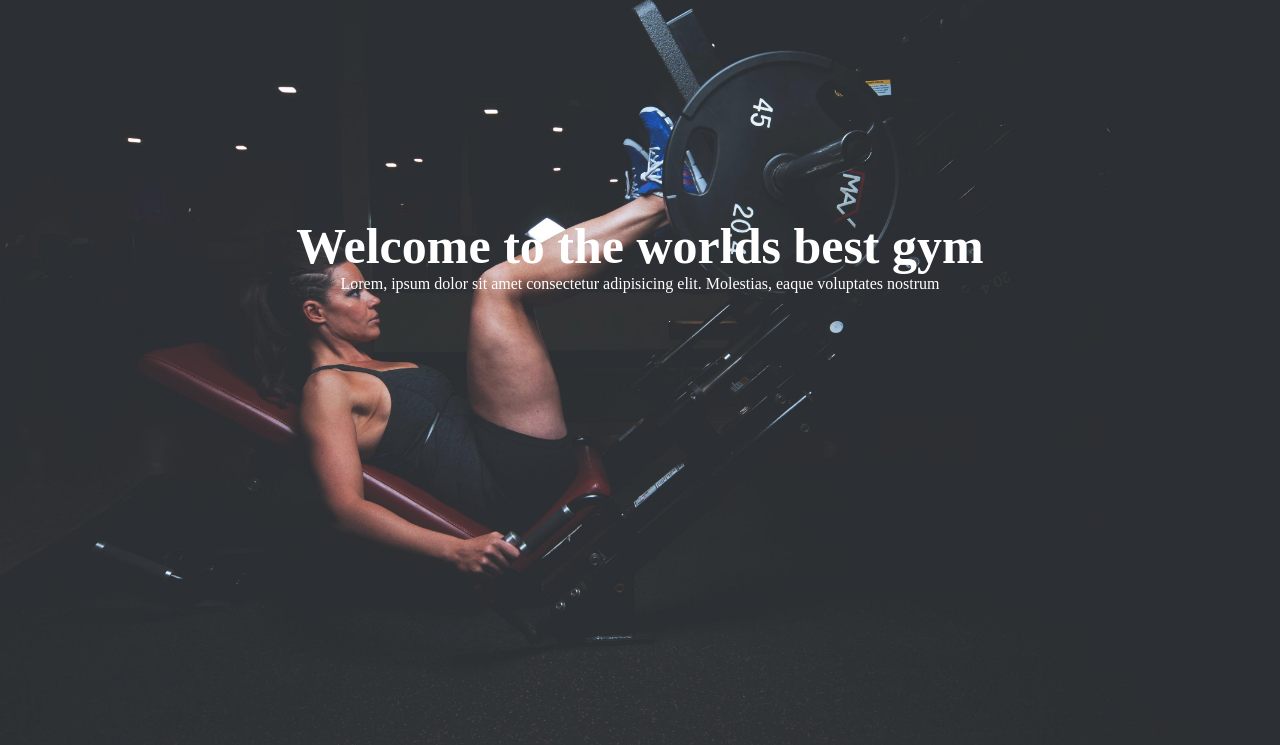
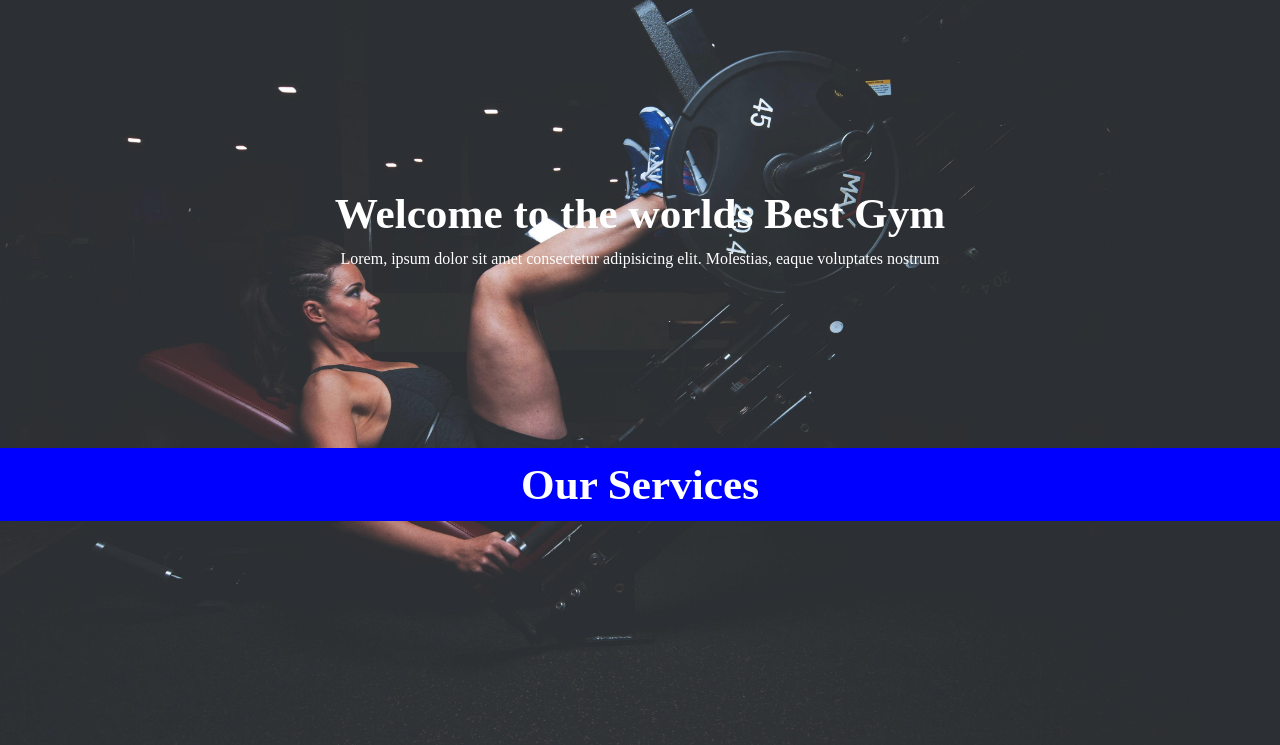
Before and after one commit to abhinav12886/gym-website, a plain HTML site: page index.html in a window 1280 px wide. Shown: the part 55-800 px from the top of the page. Drawn offline with Linux system fonts and the light colour scheme.

Commit message:
added services section

```diff
--- a/index.html
+++ b/index.html
@@ -26,8 +26,13 @@
         </nav>
     </header>
     <section id="home">
-        <h1 class="h-primary">Welcome to the worlds best gym</h1>
+        <h1 class="h-primary">Welcome to the worlds Best Gym</h1>
         <p>Lorem, ipsum dolor sit amet consectetur adipisicing elit. Molestias, eaque voluptates nostrum</p>
+    </section>
+    <section class="services-container">
+        <h1 class="h-primary center">
+            Our Services
+        </h1>
     </section>
 
 
--- a/style.css
+++ b/style.css
@@ -62,27 +62,42 @@
 .container h1{
     color: white;
 } */
+/* Home section */
 
 #home{
     display: block;
-    margin: 220px auto;
+    margin: 110px auto;
     width: fit-content;
     text-align: center;
     color: white;
+    padding: 70px;
 }
-#home h1{
-    font-size: 50px;
+.h-primary{
+    font-size: 2.7rem;
+    padding: 12px;
+    color: white;
 }
 
 #home::before{
     content: "";
     position: absolute;
     background: url('/images/adult-1850925.jpg') no-repeat center center/cover;
-    height: 100vh;
-    width: 100vw;
-    top: 0;
+    height: 100%;
+    width: 100%;
+    top: 0px;
     left: 0;
     color: black;
     z-index: -1;
     opacity: 0.9;
 }
+
+/* Services section */
+
+.services-container{
+    display: flex;
+    justify-content: center;
+    align-items: center;
+    flex-direction: column;
+    top: 40px;
+    background-color: blue;
+}
```
